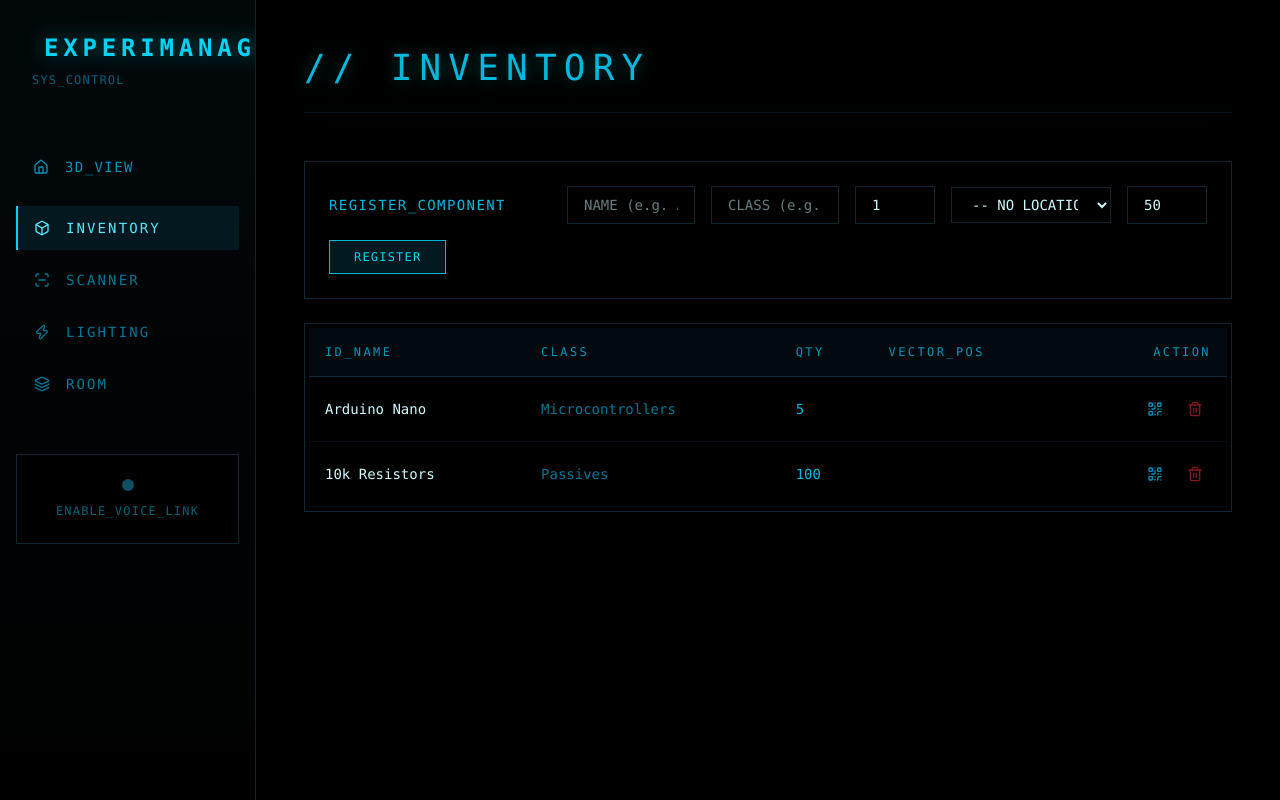
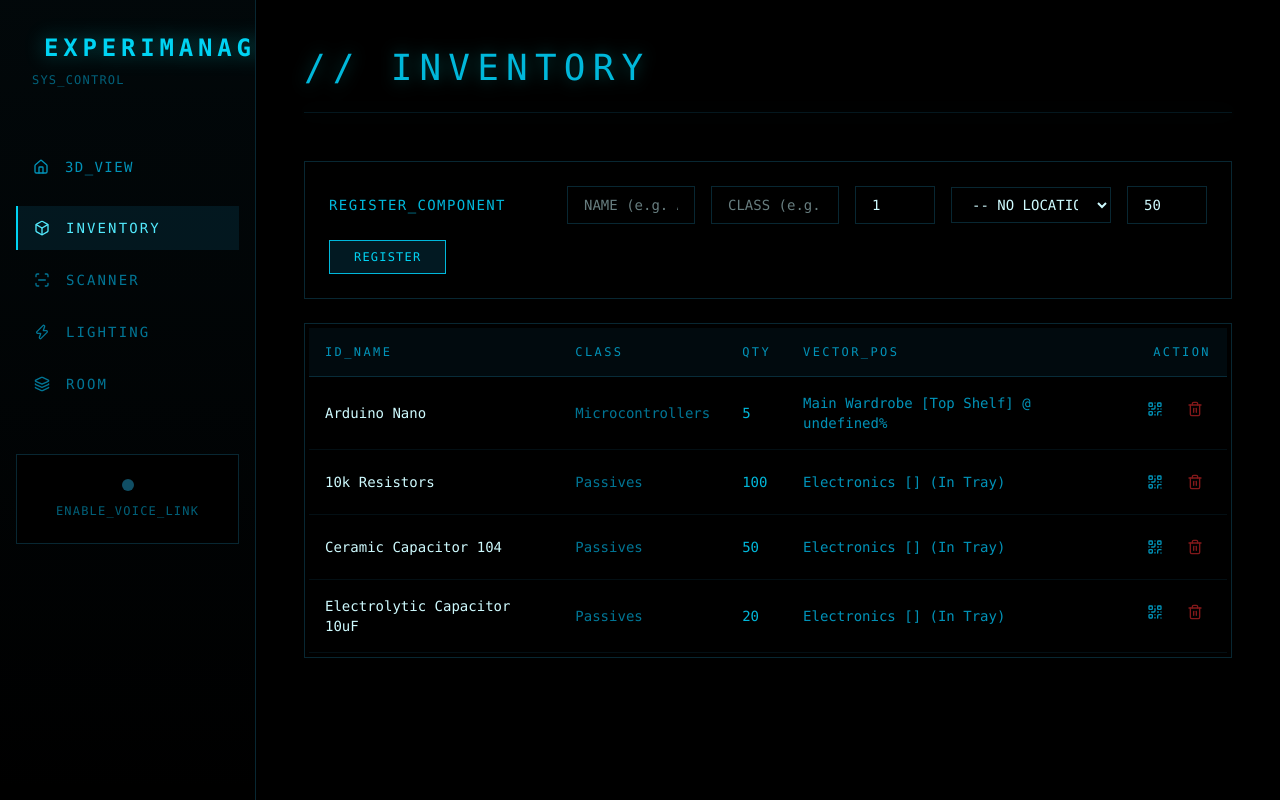
Before and after one commit to sudo-explosion/LumiVault, a Next.js app in the folder frontend/: page /dashboard in a window 1280 px wide. Built offline with nearby package versions, Linux system fonts and the light colour scheme.

Commit message:
Fix demo: Sync mock data between landing page and inventory

```diff
--- a/frontend/src/app/dashboard/page.tsx
+++ b/frontend/src/app/dashboard/page.tsx
@@ -27,8 +27,10 @@ export default function Dashboard() {
 
 
   const [components, setComponents] = useState<any[]>([
-    { id: 'comp_1', name: 'Arduino Nano', category: 'Microcontrollers', quantity: 5, notes: 'Clone', location: { cupboard: 'Main Wardrobe', shelf: 'Top Shelf' } },
-    { id: 'comp_2', name: '10k Resistors', category: 'Passives', quantity: 100, notes: 'Through hole', location: { cupboard: 'Electronics', tray: 'Resistors' } }
+    { id: 'comp_1', name: 'Arduino Nano', category: 'Microcontrollers', quantity: 5, notes: 'Clone', locations: [{ cupboard_name: 'Main Wardrobe', shelf_name: 'Top Shelf' }] },
+    { id: 'comp_2', name: '10k Resistors', category: 'Passives', quantity: 100, notes: 'Through hole', locations: [{ cupboard_name: 'Electronics', tray_id: 'tr_1', position_percent: 20 }] },
+    { id: '1', name: 'Ceramic Capacitor 104', category: 'Passives', quantity: 50, notes: 'SMD', locations: [{ cupboard_name: 'Electronics', tray_id: 'tr_2', position_percent: 60 }] },
+    { id: '2', name: 'Electrolytic Capacitor 10uF', category: 'Passives', quantity: 20, notes: 'THT', locations: [{ cupboard_name: 'Electronics', tray_id: 'tr_2', position_percent: 60 }] }
   ]);
   const [cupboards, setCupboards] = useState<any[]>([
     {
```
